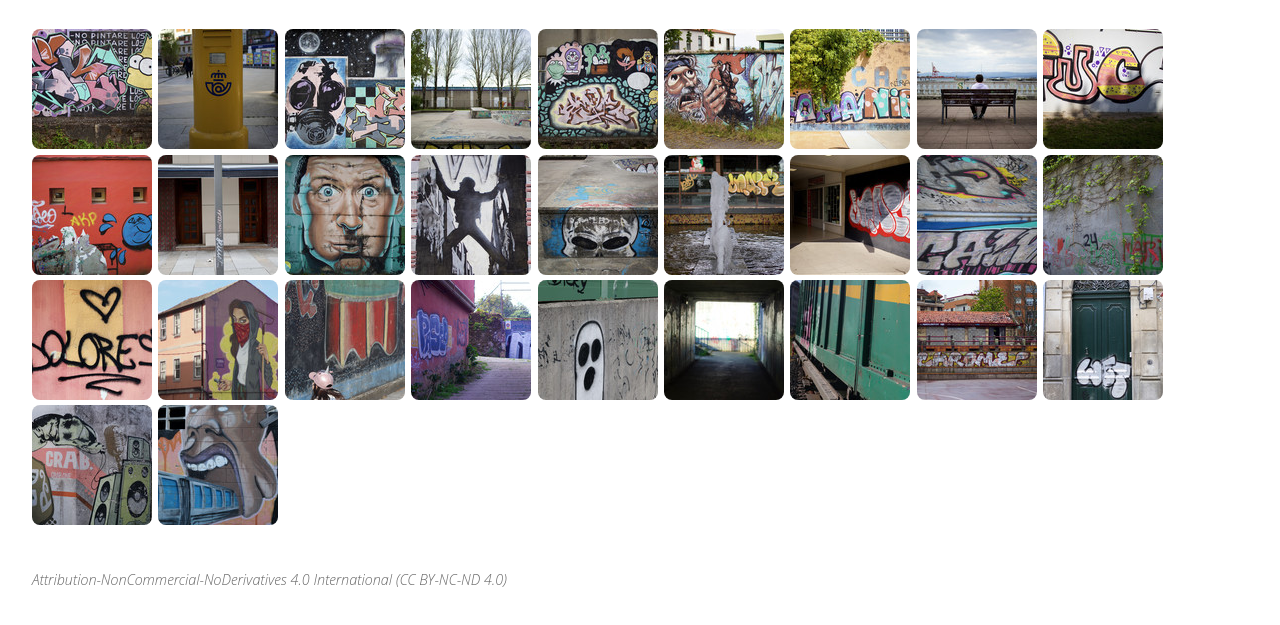
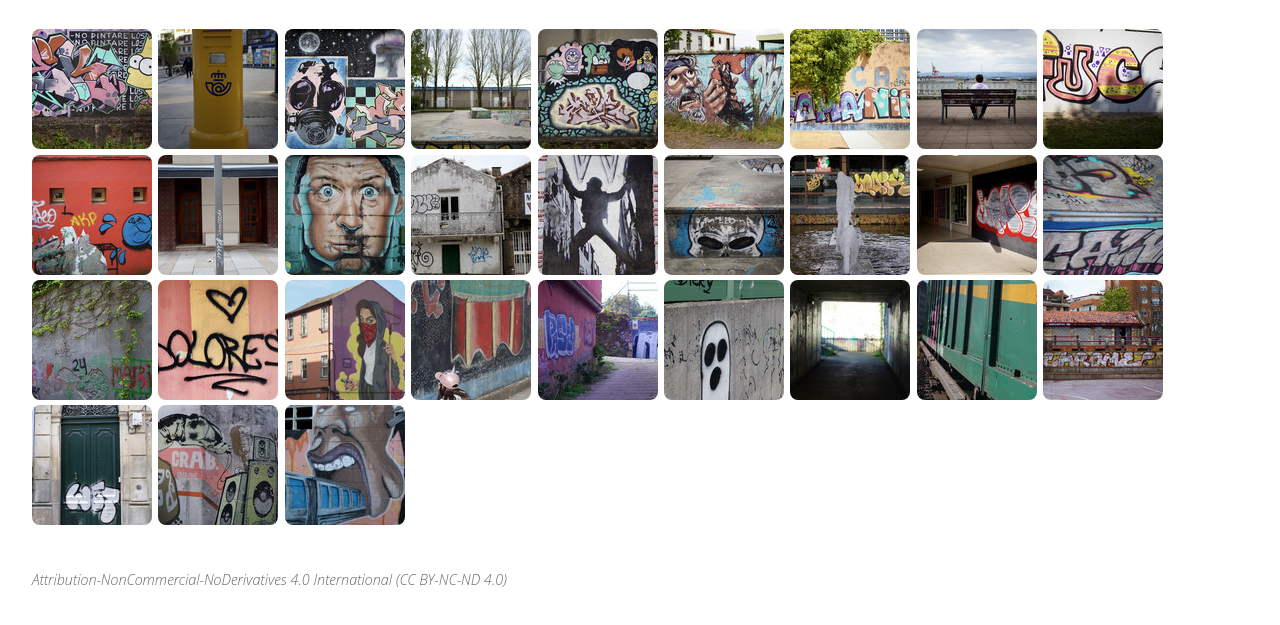
Before and after one commit to Xuaps/photos, a plain HTML site: page 30x30-graffiti.html in a window 1280 px wide. Shown: the part 137-762 px from the top of the page. Drawn offline with Linux system fonts and the light colour scheme.

Commit message:
Deploying to gh-pages from  @ bb78965bf28229e36404bc627838cca0a63751c8 🚀

```diff
--- a/30x30-graffiti.html
+++ b/30x30-graffiti.html
@@ -208,6 +208,20 @@
                      width="120"
                      height="120"
                      alt="8D788339-CFAD-4E0A-B978-6AF9CE44875E_1_102_a.jpeg" />
+              </a>
+            </li>
+            <li data-src="media/large/30x30-graffiti/B12B1734-A9BF-4A04-97F3-BBB729E3171E_1_102_a.jpeg"
+                data-sub-html=""
+                data-download-url="media/original/30x30-graffiti/B12B1734-A9BF-4A04-97F3-BBB729E3171E_1_102_a.jpeg"
+
+                data-filename="B12B1734-A9BF-4A04-97F3-BBB729E3171E_1_102_a.jpeg"
+
+              >
+              <a href="media/original/30x30-graffiti/B12B1734-A9BF-4A04-97F3-BBB729E3171E_1_102_a.jpeg">
+                <img src="media/thumbs/30x30-graffiti/B12B1734-A9BF-4A04-97F3-BBB729E3171E_1_102_a.jpeg"
+                     width="120"
+                     height="120"
+                     alt="B12B1734-A9BF-4A04-97F3-BBB729E3171E_1_102_a.jpeg" />
               </a>
             </li>
             <li data-src="media/large/30x30-graffiti/B47F0D4F-862D-4B51-8E51-0CEBD70710F3_1_102_a.jpeg"
```
Also changed, not shown: index.html (+1 -1 lines), media/large/30x30-graffiti/B12B1734-A9BF-4A04-97F3-BBB729E3171E_1_102_a.jpeg (added), media/original/30x30-graffiti/B12B1734-A9BF-4A04-97F3-BBB729E3171E_1_102_a.jpeg (added), media/small/30x30-graffiti/B12B1734-A9BF-4A04-97F3-BBB729E3171E_1_102_a.jpeg (added), media/thumbs/30x30-graffiti/B12B1734-A9BF-4A04-97F3-BBB729E3171E_1_102_a.jpeg (added), 1 other file.
